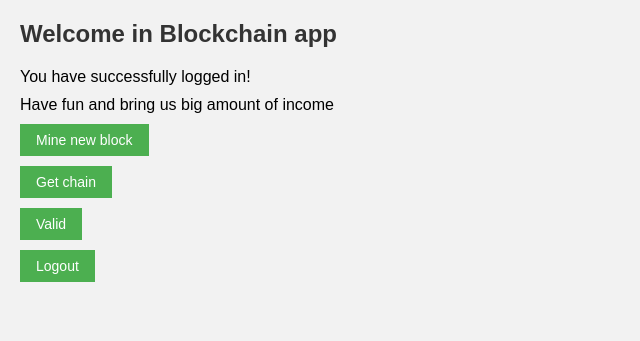
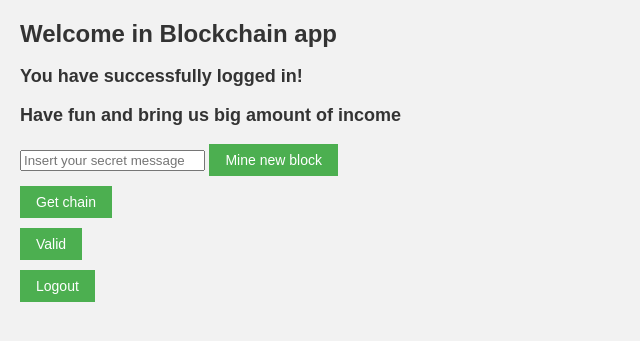
Before and after one commit to krzymich24/put-blockchain-implementation, a Flask app: page /home in a window 1280 px wide. Shown: the top 341 px of the page, without its empty margins (0-640 px from the left). Run offline with Flask 3, Linux system fonts and the light colour scheme; the visitor is signed in with stand-in values (Sample User, id 1).

Commit message:
Sending message to block
Adding input form to sending message. Field is requaried

```diff
--- a/main.py
+++ b/main.py
@@ -44,10 +44,10 @@ def home():
         return redirect(url_for('login'))
 
 # Mining a new block
-@app.route('/mine_block', methods=['GET'])
+@app.route('/mine_block', methods=['GET', 'POST'])
 def mine_block():
     if 'username' in session:
-        msg = "" #tutaj dodawanie wiadomosci
+        msg = request.form.get('text_input')
         author = session['username']
         proof = blockchain.proof_of_work()
         completed_at = str(datetime.datetime.now())
--- a/templates/get_chain.html
+++ b/templates/get_chain.html
@@ -97,8 +97,9 @@
     <form action="/home">
         <input type="submit" value="Home" />
     </form>
-    <form action="/mine_block">
-        <input type="submit" value="Mine block" />
+    <form action="{{ url_for('mine_block') }}" method="POST">
+        <input type="text" name="text_input" placeholder="Insert your secret message" required>
+        <input type="submit" value="Mine new block">
     </form>
     <form action="/valid">
         <input type="submit" value="Valid" />
--- a/templates/home.html
+++ b/templates/home.html
@@ -10,11 +10,14 @@
             background-color: #f2f2f2;
         }
 
-        h2 {
+        h1 {
             font-size: 24px;
             color: #333;
         }
-
+        h3 {
+            font-size: 18px;
+            color: #333;
+        }
         p {
             margin: 10px 0;
         }
@@ -41,12 +44,13 @@
     </style>
 </head>
 <body>
-    <h2>Welcome in Blockchain app</h2>
-    <p>You have successfully logged in!</p>
-    <p>Have fun and bring us big amount of income</p>
+    <h1>Welcome in Blockchain app</h2>
+    <h3>You have successfully logged in!</h3>
+    <h3>Have fun and bring us big amount of income</h3>
 
-    <form action="/mine_block">
-        <input type="submit" value="Mine new block" />
+    <form action="{{ url_for('mine_block') }}" method="POST">
+        <input type="text" name="text_input" placeholder="Insert your secret message" required>
+        <input type="submit" value="Mine new block">
     </form>
     <form action="/get_chain">
         <input type="submit" value="Get chain" />
--- a/templates/validation.html
+++ b/templates/validation.html
@@ -56,8 +56,9 @@
     <form action="/home">
         <input type="submit" value="Home" />
     </form>
-    <form action="/mine_block">
-        <input type="submit" value="Mine block" />
+    <form action="{{ url_for('mine_block') }}" method="POST">
+        <input type="text" name="text_input" placeholder="Insert your secret message" required>
+        <input type="submit" value="Mine new block">
     </form>
     <form action="/get_chain">
         <input type="submit" value="Get chain" />
```
